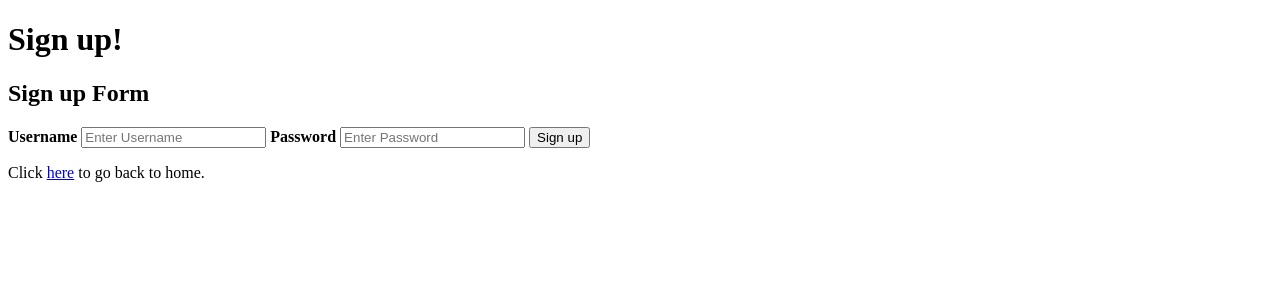
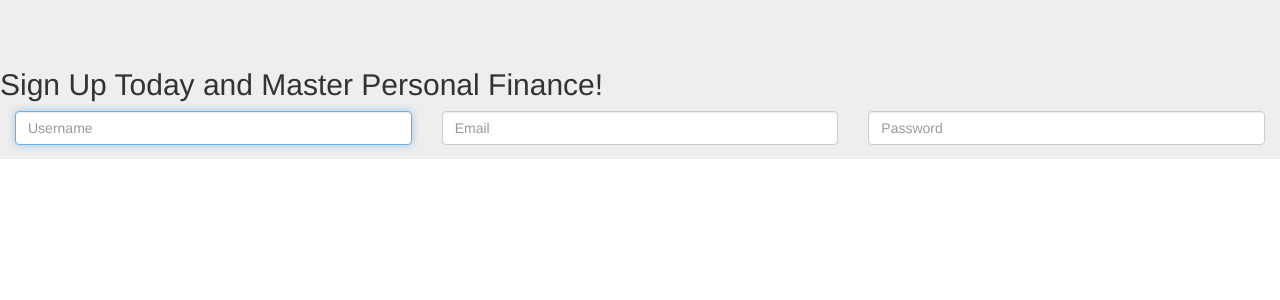
Before and after one commit to danielrojas121/ASE, a Flask app: template hw2-MarissaDaniel/templates/signup.html in a window 1280 px wide. Shown: the top 300 px of the page. Run offline with Flask 2, Linux system fonts and the light colour scheme; the template is opened without the code that fills it, so the values that code supplies are empty; some libraries are stand-ins or nearby versions.

Commit message:
changed + added signup

```diff
--- a/HW2-FrankDuru/templates/index.html
+++ b/HW2-FrankDuru/templates/index.html
@@ -22,10 +22,10 @@
 						<label for="pwd">Password:</label>
 						<input type="password" class="form-control" id="pwd">
 					</div>
+					<button type ="button" class="btn btn-default pull-down">Sign In</button>
 				</div>
 			</form>
-			<button type ="button" class="btn btn-default pull-down">Sign In</button>
-			<button type ="button" class="btn btn-success pull down">Sign Up</button>
+			<button type ="button" class="btn btn-success pull up">Sign Up</button>
 		</div>
 	</body>
 </html>
--- /dev/null
+++ b/HW2-FrankDuru/templates/signup.html
@@ -0,0 +1,28 @@
+<!DOCTYPE html>
+<html>
+	<head>
+		<title>Vanmo</title>
+
+		<link rel="stylesheet" href="https://maxcdn.bootstrapcdn.com/bootstrap/3.3.7/css/bootstrap.min.css" >
+
+		<script src="https://maxcdn.bootstrapcdn.com/bootstrap/3.3.7/js/bootstrap.min.js"></script>
+		<body>
+		<div class="jumbotron">
+			<h2>Sign Up Today and Master Personal Finance!</h2>
+			<form class = "form-signin">
+				<div class="col-xs-4">
+					<label  for="inputName" class="sr-only">Username</label>
+					<input type="name" name="inputName" id="inputName" class="form-control" placeholder="Username" required autofocus>
+				</div>
+				<div class="col-xs-4">
+					<label  for="inputEmail" class="sr-only">Email</label>
+					<input type="email" name="inputEmail" id="inputEmail" class="form-control" placeholder="Email" required autofocus>
+				</div>
+				<div class="col-xs-4">
+					<label  for="inputPassword" class="sr-only">Password</label>
+					<input type="email" name="inputPassword" id="inputPassword" class="form-control" placeholder="Password" required autofocus>
+				</div>
+			</form>
+		</div>
+	</head>
+	</html>
```
